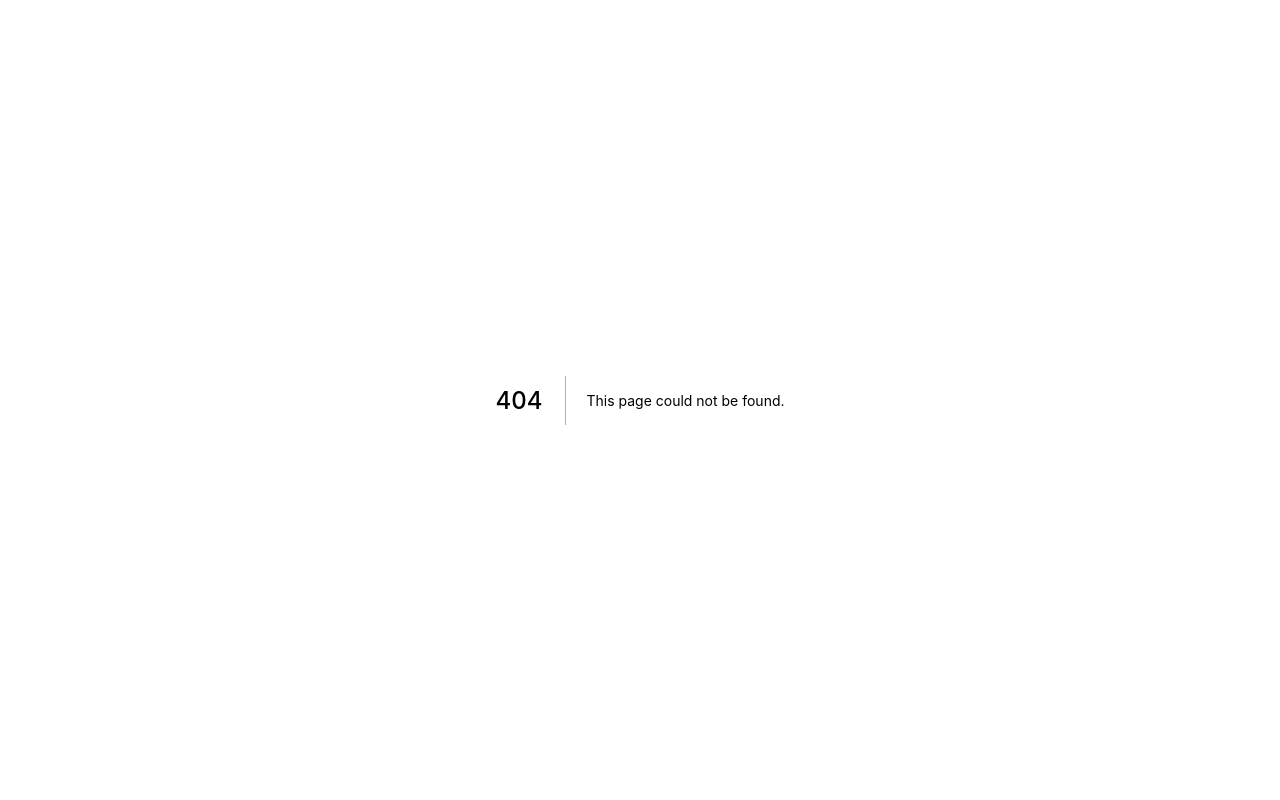
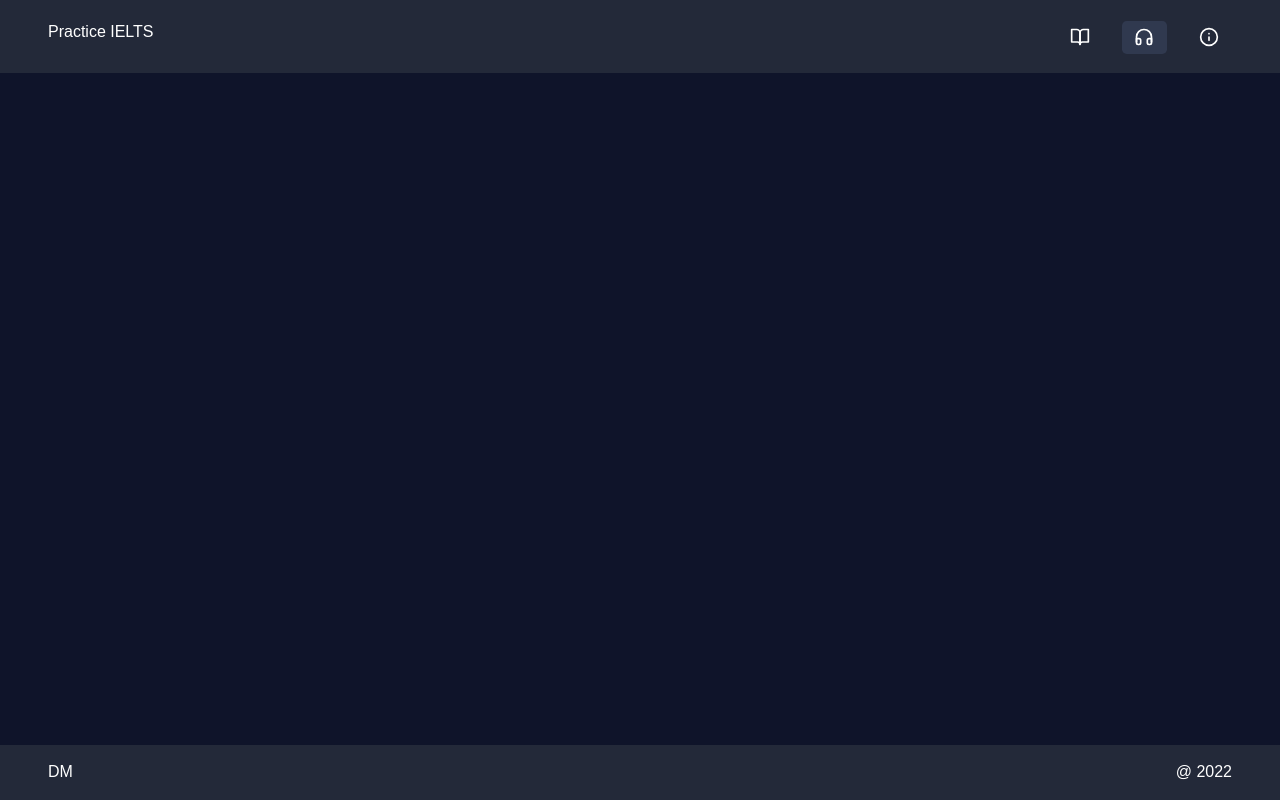
Before and after one commit to divinsmathew/practice-ielts, a Next.js app: page /listening in a window 1280 px wide. Before the commit this address had no page. Built offline with nearby package versions, Linux system fonts and the light colour scheme.

Commit message:
Added basic listening page

```diff
--- /dev/null
+++ b/pages/listening/Listening.module.scss
@@ -0,0 +1,9 @@
+.main {
+    flex: 1;
+    display: flex;
+    flex-direction: column;
+    justify-content: center;
+    align-items: center;
+    background-color: var(--color-background);
+    padding-bottom: 2rem;
+}
--- /dev/null
+++ b/pages/listening/index.jsx
@@ -0,0 +1,26 @@
+import Head from "next/head";
+import styles from "./Listening.module.scss";
+import Header from "../Header";
+import Footer from "../Footer";
+
+const Listening = () => {
+    return (
+        <>
+            <Head>
+                <title>Listening | Practice IELTS</title>
+                <meta
+                    name="Listening | Practice IELTS"
+                    content="Sharpen your listening skills and ace your IELTS exam."
+                />
+                <link rel="icon" href="/favicon.ico" />
+            </Head>
+            <div className="container">
+                <Header fromPage="listening" />
+
+                <main className={styles.main}></main>
+                <Footer />
+            </div>
+        </>
+    );
+};
+export default Listening;
```
